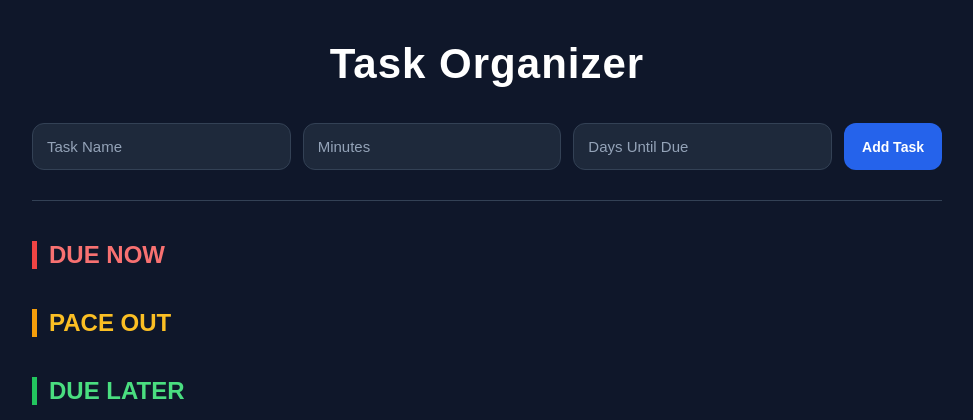
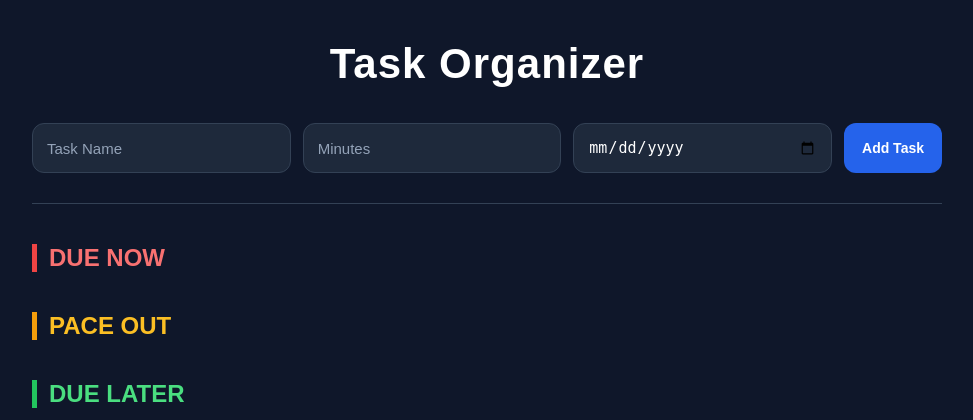
Before and after one commit to agastya-sharma2/Smart-Todo-List, a Flask app: page / in a window 1280 px wide. Shown: the top 420 px of the page, without its empty margins (153-1126 px from the left). Run offline with Flask 3, Linux system fonts and the light colour scheme.

Commit message:
Switched from days until due to a datepicker.

```diff
--- a/app.py
+++ b/app.py
@@ -6,6 +6,7 @@ app = Flask(__name__)
 @app.route("/")
 def home():
     tasks = logic.load_tasks()
+
     return render_template(
         "index.html",
         due_now = tasks["due_now"],
@@ -17,7 +18,7 @@ def home():
 def add():
     task_name = request.form["task"]
     es_time = int(request.form["estimated_time"])
-    due_date = int(request.form["due_date"])
+    due_date = request.form.get("due_date")
 
     logic.add_task(task_name, es_time, due_date)
     return redirect("/")
--- a/logic.py
+++ b/logic.py
@@ -1,5 +1,6 @@
 import json
 import os
+from datetime import datetime, date
 
 TIME_THRESHOLD = 60
 DUE_THRESHOLD = 3
@@ -30,8 +31,13 @@ def save_tasks(tasks):
 def add_task(task_name, es_time, due_date):
     tasks = load_tasks()
 
+    parsed_date = datetime.strptime(due_date, "%Y-%m-%d").date()
+    today = date.today()
+
+    daysDue = (parsed_date - today).days
+
     # Calculate the pace time
-    pace_time = round(es_time / due_date, 1) if due_date > 0 else es_time
+    pace_time = round(es_time / daysDue, 1) if daysDue > 0 else es_time
 
     # Build task object
     task_data = {
@@ -42,7 +48,7 @@ def add_task(task_name, es_time, due_date):
     }
 
     # Categorize which list it should go into
-    if due_date <= DUE_THRESHOLD:
+    if daysDue <= DUE_THRESHOLD:
         tasks["due_now"].append(task_data)
     elif es_time > TIME_THRESHOLD:
         tasks["due_pace"].append(task_data)
--- a/templates/index.html
+++ b/templates/index.html
@@ -14,7 +14,7 @@
 
         <input type="number" name="estimated_time" placeholder="Minutes" required>
 
-        <input type="number" name="due_date" placeholder="Days Until Due" required>
+        <input type="date" name="due_date" placeholder="Due Date" required>
 
         <button type="submit">Add Task</button>
 
@@ -30,7 +30,7 @@
 
         <div class="task-info">
             Time: {{ task.estimated_time }} min<br>
-            Due: {{ task.due_date }} day(s)
+            Due: {{ task.daysDue }} day(s)
         </div>
 
         <form action="/complete/{{ task.task }}" method="POST">
@@ -48,7 +48,7 @@
 
         <div class="task-info">
             Time: {{ task.estimated_time }} min<br>
-            Due: {{ task.due_date }} day(s)
+            Due: {{ task.daysDue }} day(s)
         </div>
 
         <div class="task-pace">
@@ -70,7 +70,7 @@
 
         <div class="task-info">
             Time: {{ task.estimated_time }} min<br>
-            Due: {{ task.due_date }} day(s)
+            Due: {{ task.daysDue }} day(s)
         </div>
 
         <form action="/complete/{{ task.task }}" method="POST">
```
